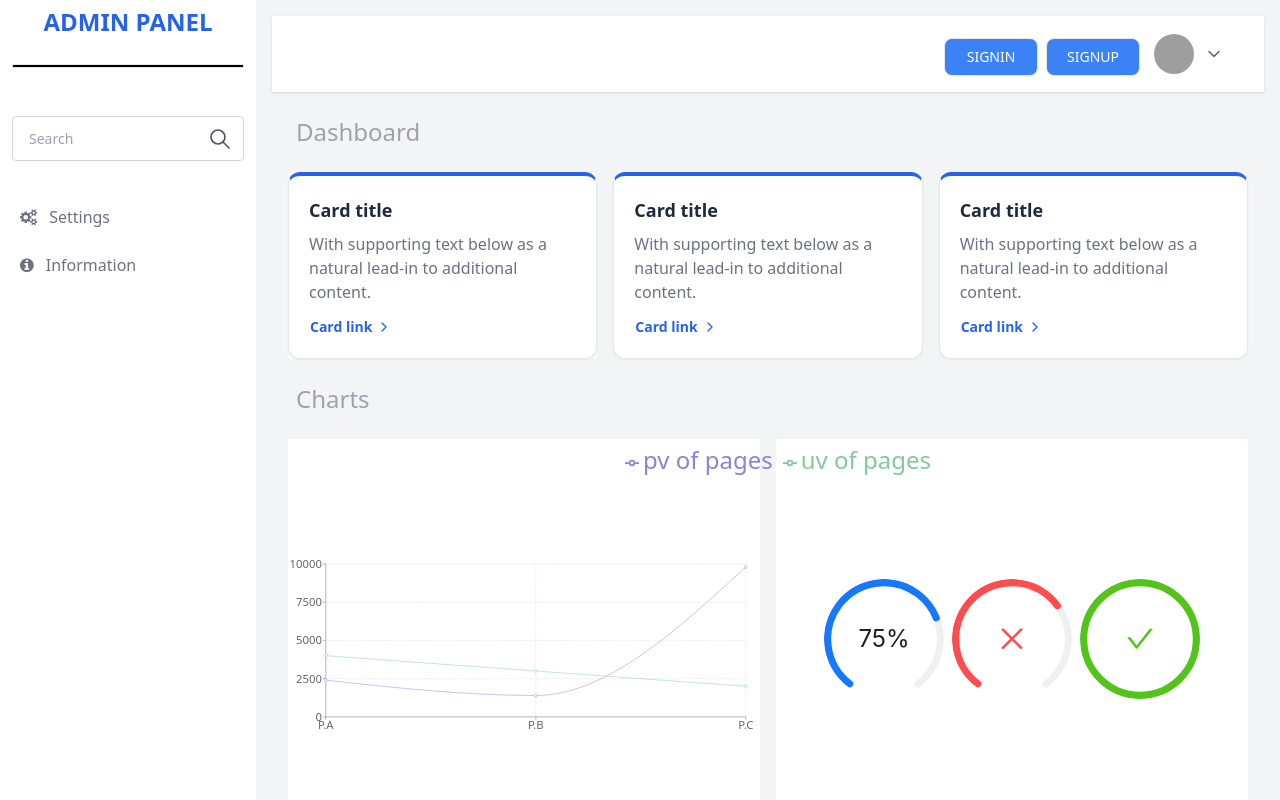
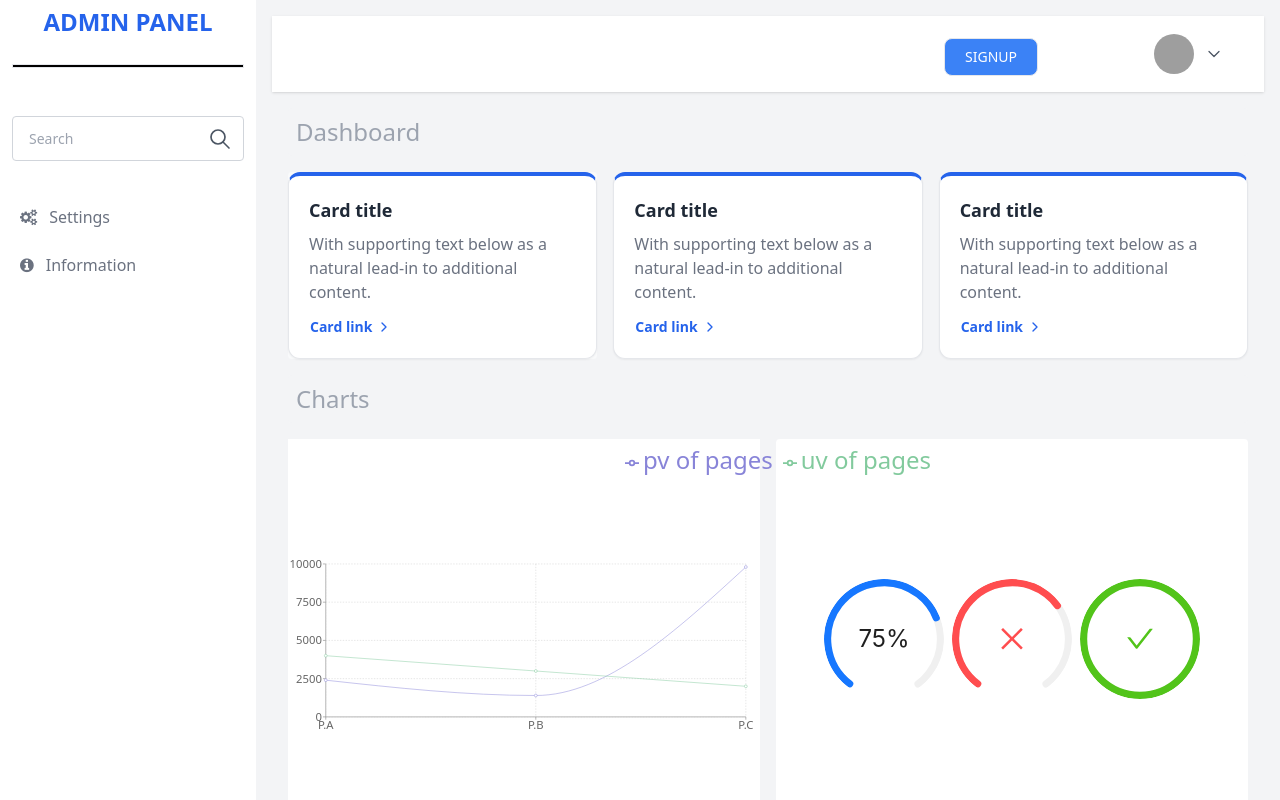
Before and after one commit to yadamoon/Admin-Panel, a React (Vite) app in the folder Dashboard/: page / in a window 1280 px wide. Shown: the top 800 px of the page. Built offline with nearby package versions, Linux system fonts and the light colour scheme; grey boxes are pictures that could not be loaded.

Commit message:
i updated if logined process sucessfuly hide the signIn and signUp buttons

```diff
--- a/Dashboard/src/components/SideBar/common/HeaderApp.jsx
+++ b/Dashboard/src/components/SideBar/common/HeaderApp.jsx
@@ -1,9 +1,14 @@
+/* eslint-disable no-unused-vars */
 
 import { useState } from "react";
 import { Link } from "react-router-dom";
+import { setHide, setShow } from '../../../store/Slice/authSlice'
+import {useDispatch, useSelector } from "react-redux";
 export default function IndexPage() {
   const [show, setShow] = useState(null);
   const [profile, setProfile] = useState(false);
+  const signedIn = useSelector((state)=>state.auth)
+
 
   // eslint-disable-next-line no-unused-vars
   const listNav = [
@@ -27,18 +32,22 @@ export default function IndexPage() {
               {/* //!? button of signIn and SignUp */}
               <div className="">
                 <div className=" grid grid-cols-2 gap-2 text-center mx-3 ">
+                {signedIn && (
                   <Link
                     to="/SignIn"
                     className="inline-block  bg-blue-500 text-white border rounded-lg  p-2 pl-5 pr-5  text-sm font-medium uppercase hover:opacity-75 hover:text-white"
                   >
                     SignIn
                   </Link>
+               )}
                   <Link
                     to="/SignUp"
                     className="inline-block  bg-blue-500 text-white border rounded-lg  p-2 pl-5 pr-5  text-sm font-medium uppercase hover:opacity-75 hover:text-white"
                   >
                     SignUp
                   </Link>
+
+
                 </div>
               </div>
 
```
